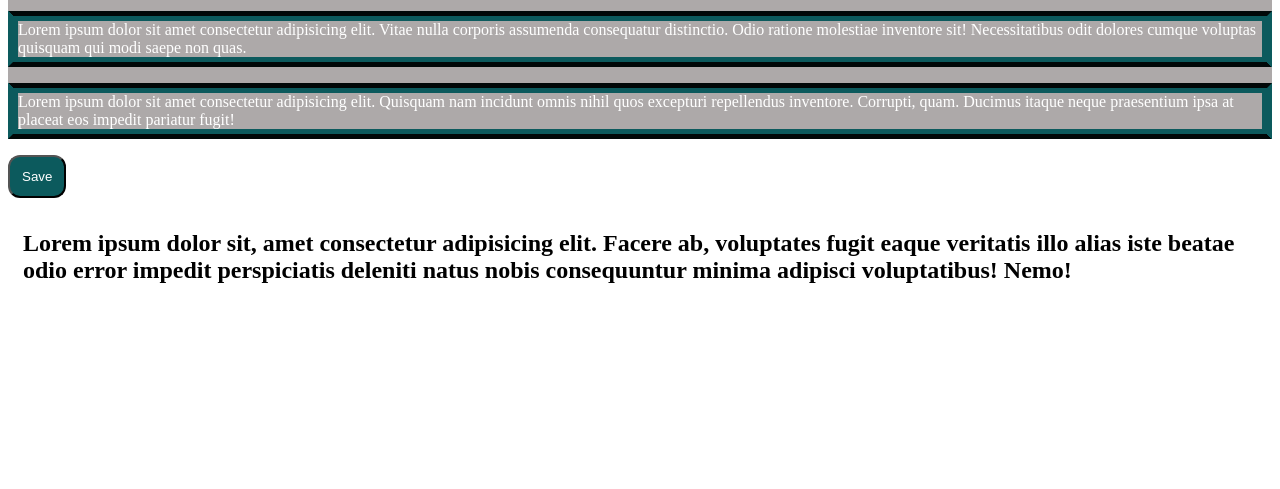
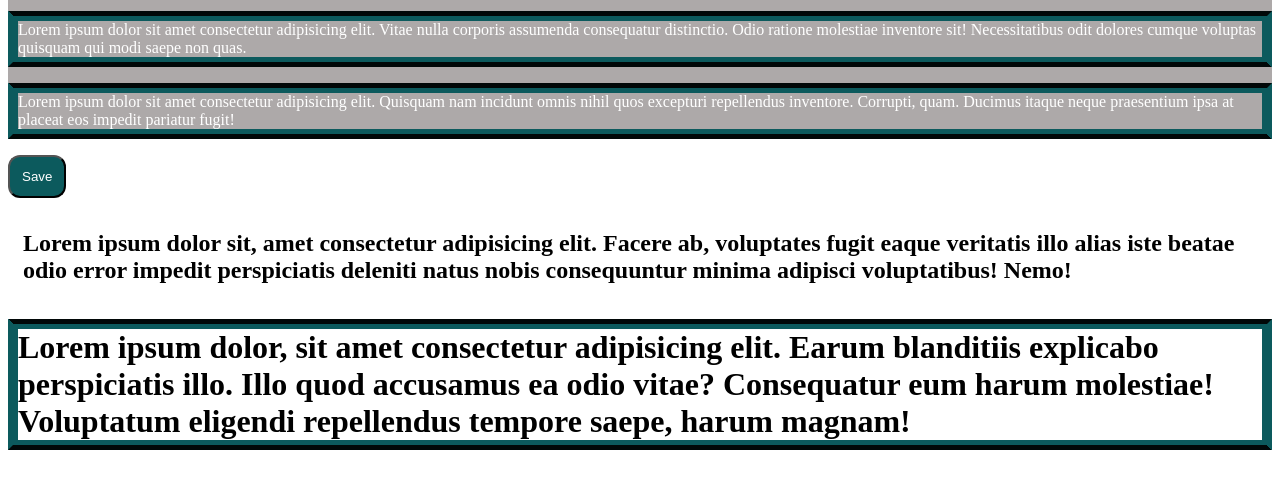
Before and after one commit to ziagulgholami641-2026/some-code-in-html, a plain HTML site: page index.html in a window 1280 px wide. Shown: the part 89-578 px from the top of the page. Drawn offline with Linux system fonts and the light colour scheme.

Commit message:
first commit

```diff
--- a/index.html
+++ b/index.html
@@ -14,5 +14,7 @@
     </div>
     <button>Save</button>
     <h2>Lorem ipsum dolor sit, amet consectetur adipisicing elit. Facere ab, voluptates fugit eaque veritatis illo alias iste beatae odio error impedit perspiciatis deleniti natus nobis consequuntur minima adipisci voluptatibus! Nemo!</h2>
+    <h1>Lorem ipsum dolor, sit amet consectetur adipisicing elit. Earum blanditiis explicabo perspiciatis illo. Illo quod accusamus ea odio vitae? Consequatur eum harum molestiae! Voluptatum eligendi repellendus tempore saepe, harum magnam!</h1>
 </body>
+
 </html>
```
